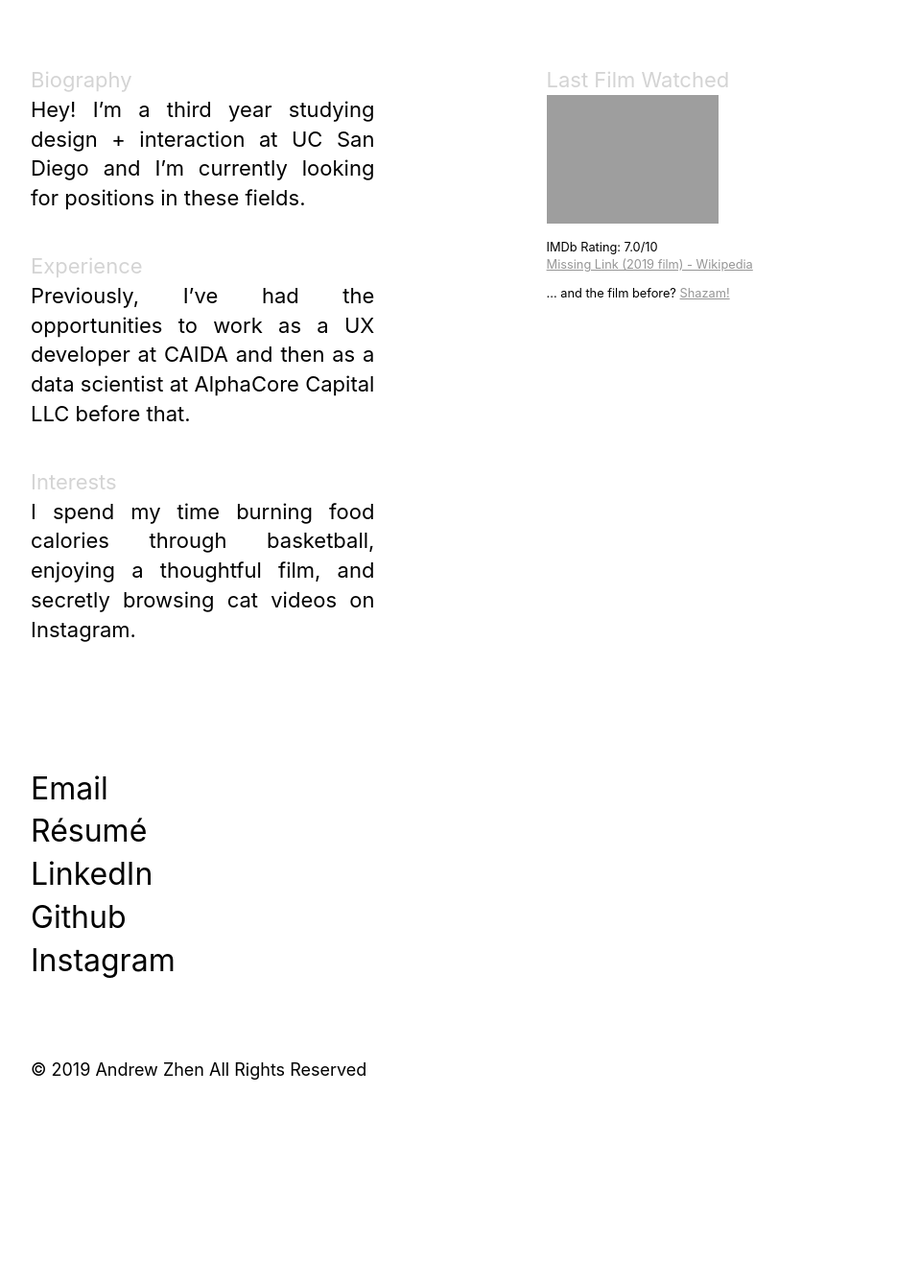
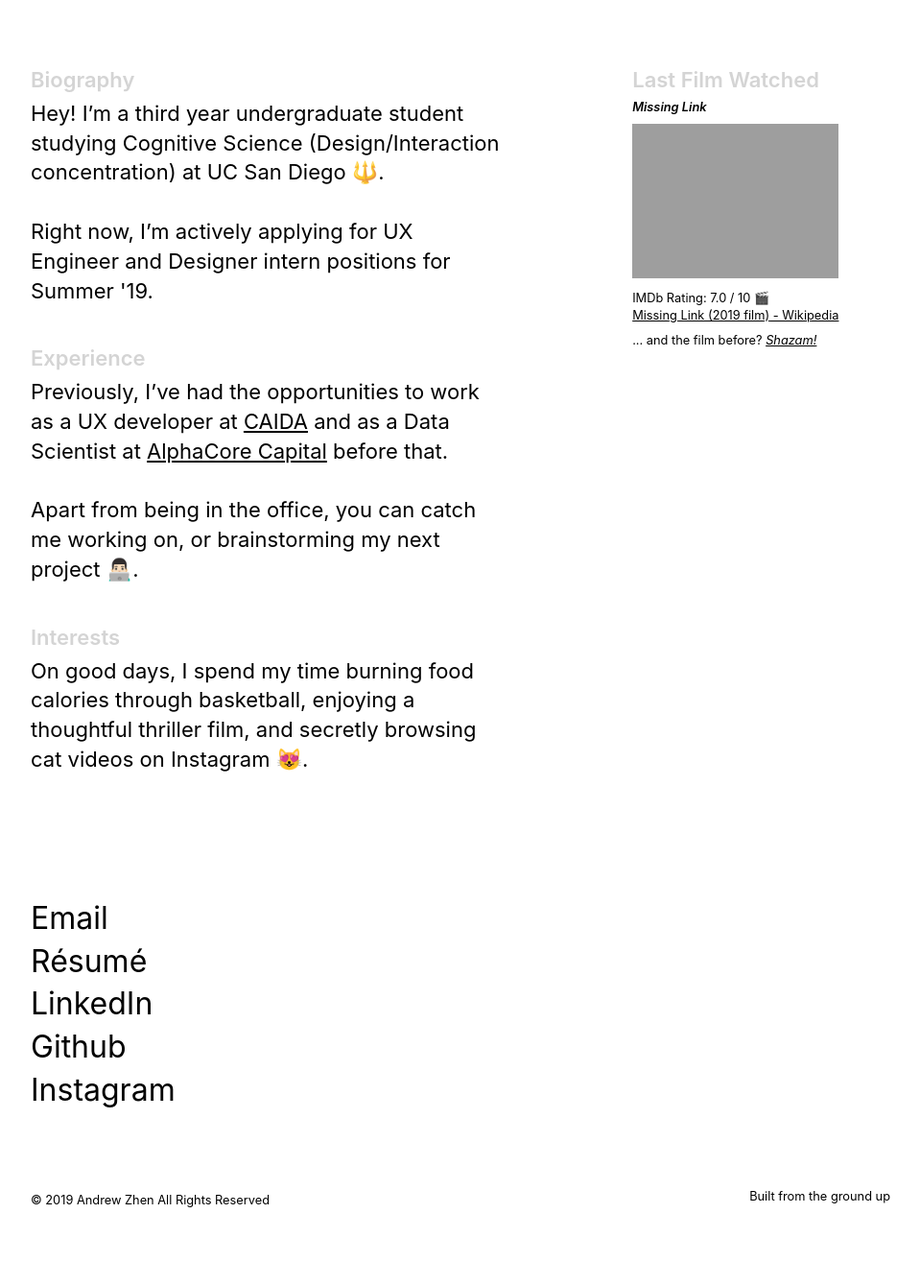
Before and after one commit to andrewzhen/andrewzhen.github.io, a PHP site: page /about.html in a window 1280 px wide. Shown: the part 832-2171 px from the top of the page at 96% size, without its empty margins (160-1119 px from the left). Before the commit the page ends 1957 px from the top, so only its background shows below. Run offline with PHP 8.4, Linux system fonts and the light colour scheme; grey boxes are pictures that could not be loaded.

Commit message:
update bio

```diff
--- a/about.html
+++ b/about.html
@@ -19,8 +19,8 @@
 <body id="body">
   <div class="content-margins">
     <div id="header">
-      <!-- <div id="home-div"><a href="https://ajzhen.com" id="home" onmouseover="mo('home')" onmouseleave="ml('home')">Home</a></div> -->
-      <div id="home-div"><a href="index.html" id="home" onmouseover="mo('home')" onmouseleave="ml('home')" onclick="stilldark()">Home</a></div>
+      <div id="home-div"><a href="https://ajzhen.com" id="home" onmouseover="mo('home')" onmouseleave="ml('home')" onclick="stilldark()">Home</a></div>
+      <!-- <div id="home-div"><a href="index.html" id="home" onmouseover="mo('home')" onmouseleave="ml('home')" onclick="stilldark()">Home</a></div> -->
 
       <div id="nav-div">
         <div class="nav sink"><a href="https://ajzhen.com/about" id="about" onmouseover="mo('about')" onmouseleave="ml('about')">About</a></div>
@@ -42,25 +42,32 @@
       <div class="aboutArea">
         <div>
           <p class="aboutHeader">Biography</p>
-          <p> Hey! I’m a third year studying design + interaction at UC San
-          Diego and I’m currently looking for positions in these fields.</p>
+          <p>Hey! I’m a third year undergraduate student studying Cognitive
+             Science (Design/Interaction concentration) at UC San Diego 🔱.
+             <br/> <br/> Right now, I’m actively applying for UX Engineer and
+             Designer intern positions for Summer '19.</p>
           <br><br>
           <p class="aboutHeader">Experience</p>
-          <p> Previously, I’ve had the opportunities to work as a
-          UX developer at CAIDA and then as a data scientist at AlphaCore Capital LLC before that.</p>
+          <p>Previously, I’ve had the opportunities to work as a UX developer
+             at <a href="http://www.caida.org/home/" id="work-1">CAIDA</a> and as a Data
+             Scientist at <a href="https://www.alphacorecap.com/" id="work-2">AlphaCore Capital</a>
+             before that. <br/> <br/> Apart from being in the office, you
+             can catch me working on, or brainstorming my next project 👨🏻‍💻.</p>
           <br><br>
           <p class="aboutHeader">Interests</p>
-          <p> I spend my time burning food calories through basketball, enjoying a
-          thoughtful film, and secretly browsing cat videos on Instagram.</p>
+          <p>On good days, I spend my time burning food calories through basketball,
+             enjoying a thoughtful thriller film, and secretly browsing cat
+             videos on Instagram 😻.</p>
         </div>
         <div></div>
         <div class="movie">
           <p class="aboutHeader">Last Film Watched</p>
-          <img src="assets/lastmoviewatched.jpg" width="50%">
-          <div class="movie-space">
-            <p>IMDb Rating: 7.0/10</p>
-            <p><a href="https://en.wikipedia.org/wiki/Missing_Link_(2019_film)" target="_blank" class="movie-wiki">Missing Link (2019 film) - Wikipedia</a></p>
-            <p class="movie-space">... and the film before? <a href="https://en.wikipedia.org/wiki/Shazam!_(film)" target="_blank" class="movie-wiki">Shazam!</a></p>
+          <p id="movie-title"><i>Missing Link</i></p>
+          <img src="assets/lastmoviewatched.jpg" width="80%" id="movie-poster">
+          <div class="movie-spacing">
+            <p>IMDb Rating: 7.0 / 10 🎬</p>
+            <p><a href="https://en.wikipedia.org/wiki/Missing_Link_(2019_film)" target="_blank" id="movie-wiki">Missing Link (2019 film) - Wikipedia</a></p>
+            <p class="movie-spacing">... and the film before? <a href="https://en.wikipedia.org/wiki/Shazam!_(film)" target="_blank" id="movie-wiki"><i>Shazam!</i></a></p>
           </div>
         </div>
         <div></div>
@@ -69,7 +76,7 @@
 
     <div id="contact">
       <ul>
-        <li><a href="mailto:andrewjzhen@gmail.com" id="email" onmouseover="mo('email')" onmouseleave="ml('email')">Email</a></li>
+        <li><span id="email" onmouseover="mo('email')" onmouseleave="ml('email')">Email</span></li>
         <li><a href="assets/resume.pdf" id="resume" onmouseover="mo('resume')" onmouseleave="ml('resume')">Résumé</a></li>
         <li><a href="https://www.linkedin.com/in/andrew-zhen/" id="linkedin" onmouseover="mo('linkedin')" onmouseleave="ml('linkedin')">LinkedIn</a></li>
         <li><a href="https://github.com/andrewzhen" id="github" onmouseover="mo('github')" onmouseleave="ml('github')">Github</a></li>
@@ -77,7 +84,7 @@
       </ul>
     </div>
 
-    <div id="footer"><p id="copyright">© 2019 Andrew Zhen All Rights Reserved</p></div>
+    <div id="footer"><p id="copyright">© 2019 Andrew Zhen All Rights Reserved</p><p id="note">Built from the ground up</p></div>
 
   <script src="script.js" type="text/javascript"></script>
 </body>
--- a/script.js
+++ b/script.js
@@ -38,7 +38,7 @@ function darkmode() {
 function changeColor(newColor, otherColor) {
   document.getElementById("body").style.backgroundColor = otherColor;
 
-  const elementsList = document.querySelectorAll("#body, #home, #name, #about, #photo, #description, #description-2, #home-location, #email, #resume, #linkedin, #github, #instagram");
+  const elementsList = document.querySelectorAll("#body, #home, #name, #about, #photo, #description, #description-2, #work-1, #work-2, #movie-wiki, #home-location, #email, #resume, #linkedin, #github, #instagram");
   const elementsArray = [...elementsList];
 
   elementsArray.forEach(element => {
@@ -48,6 +48,10 @@ function changeColor(newColor, otherColor) {
 
 function mo(id) {
   document.getElementById(id).style.color = "#9E9E9E";
+
+  if (id == "email") {
+    document.getElementById(id).innerHTML = "andrewjzhen@gmail.com";
+  }
 }
 
 function ml(id) {
@@ -56,9 +60,8 @@ function ml(id) {
   } else {
     document.getElementById(id).style.color = "black";
   }
-  // if (turnOn) {
-  //   document.getElementById(id).style.color = "black";
-  // } else {
-  //   document.getElementById(id).style.color = "white";
-  // }
+
+  if (id == "email") {
+    document.getElementById(id).innerHTML = "Email";
+  }
 }
--- a/style/aboutStyle.css
+++ b/style/aboutStyle.css
@@ -7,7 +7,7 @@
 
 .aboutArea {
   display: grid;
-  grid-template-columns: 40% 20% 40%;
+  grid-template-columns: 55% 15% 30%;
   margin-bottom: 10vw;
 }
 
@@ -15,21 +15,31 @@
   font-size: 22px;
   line-height: 140%;
   margin: 0;
-  text-align: justify;
+}
+
+.aboutArea a {
+  color: black;
 }
 
 .aboutHeader {
+  font-weight: 600;
   color: #D4D4D4;
+  padding-bottom: 0.5vh;
 }
 
-.movie > .movie-space p {
+#movie-title {
+  font-size: 1vw;
+  font-weight: 600;
+}
+
+#movie-poster {
+  padding-top: 1vh;
+}
+
+.movie > .movie-spacing p {
   font-size: 1vw !important;
 }
 
-.movie-space {
-  padding-top: 1.5vh;
+.movie-spacing {
+  padding-top: 1vh;
 }
-
-.movie-wiki {
-  color: rgb(150,150,150);
-}
--- a/style/sharedStyle.css
+++ b/style/sharedStyle.css
@@ -243,5 +243,14 @@ input:checked + .slider:before {
 }
 
 #copyright {
-  font-size: 18px;
+  font-size: 1vw;
+  width: fit-content;
+  display: inline;
 }
+
+#note {
+  font-size: 1vw;
+  float: right;
+  display: inline;
+  margin: 0;
+}
```
Also changed, not shown: index.html (+4 -4 lines).
